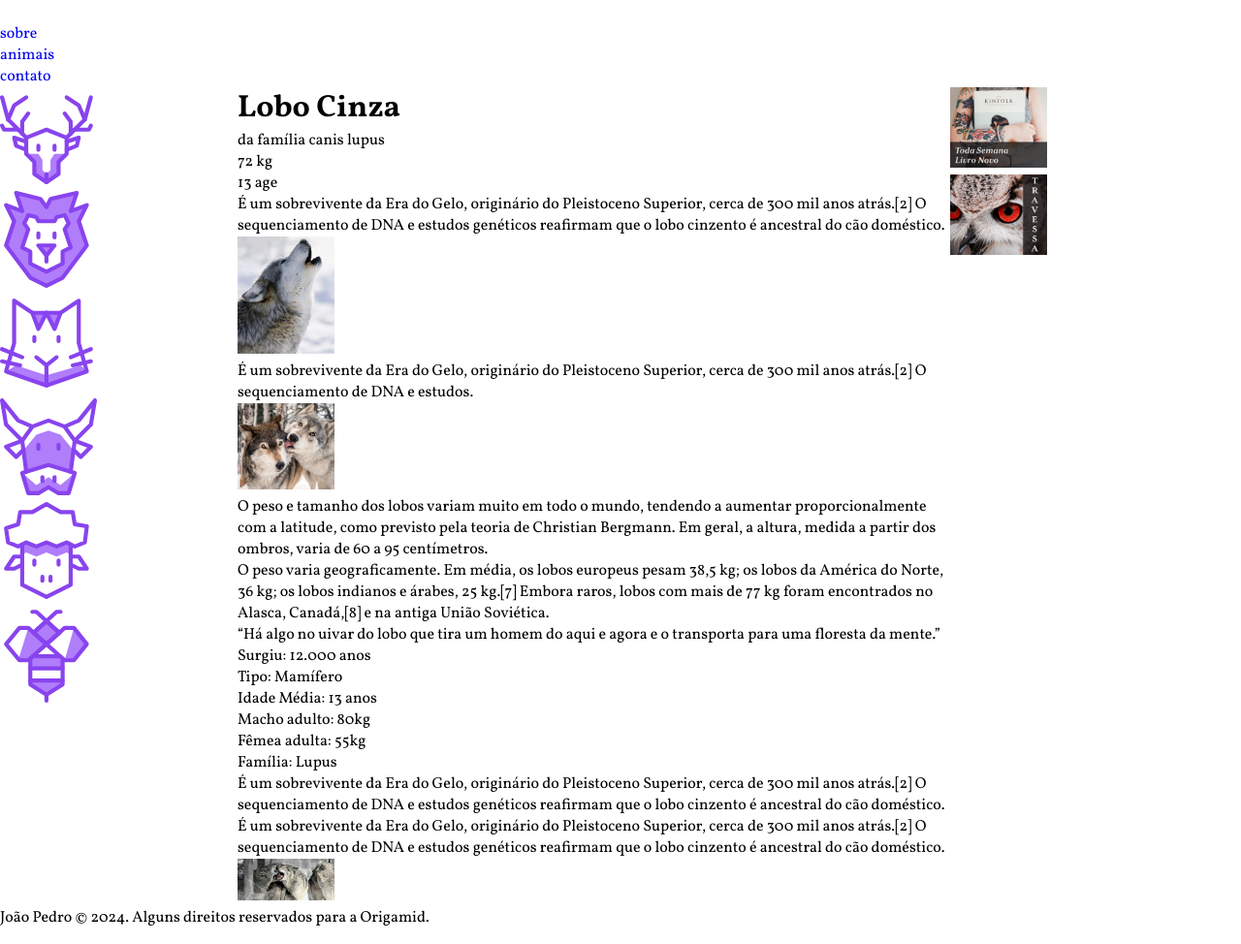
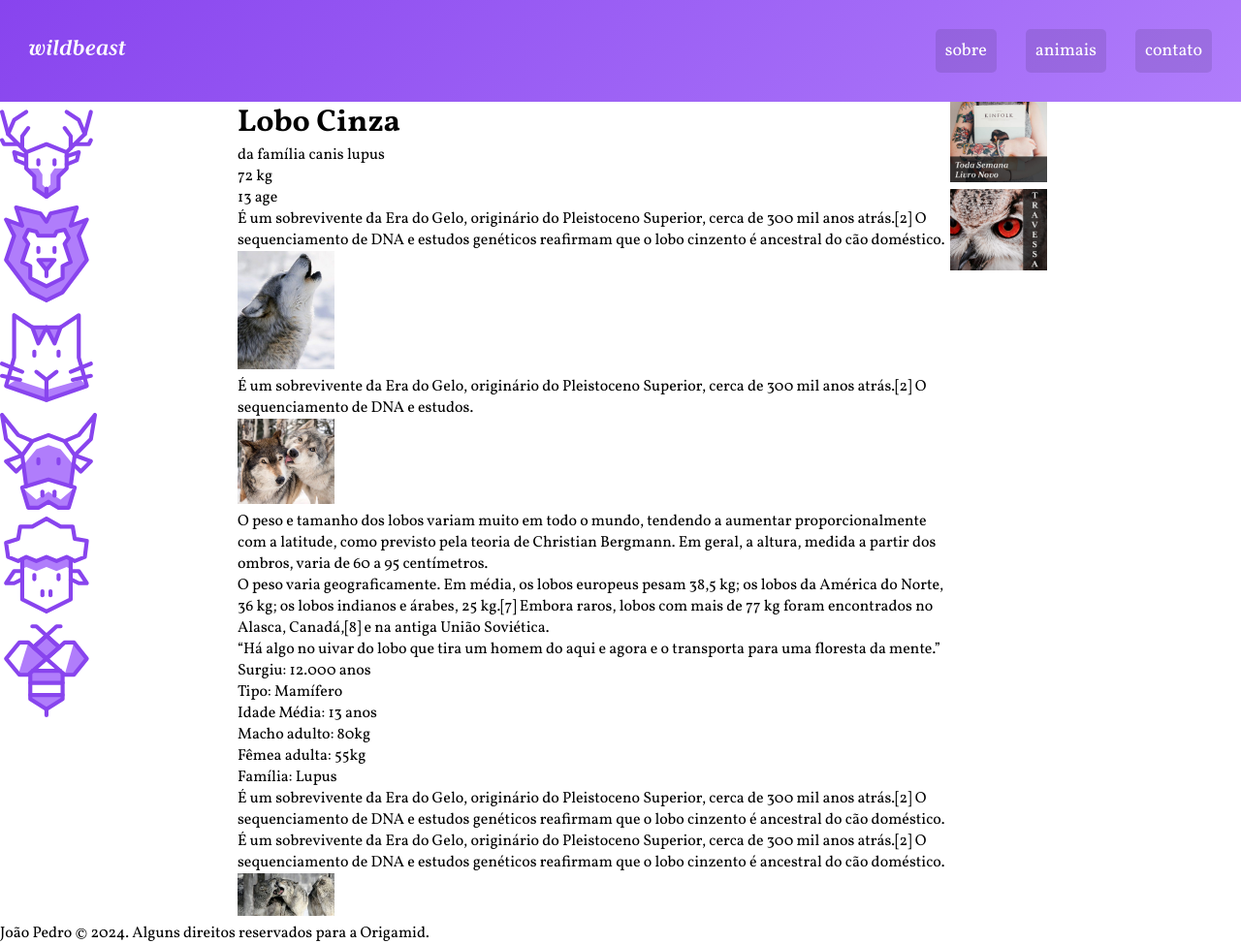
Before and after one commit to joao2206/Wildbeast, a plain HTML site: page index.html in a window 1280 px wide. Shown: the whole page at 97% size. Drawn offline with Linux system fonts and the light colour scheme.

Commit message:
Estilização do Header

```diff
--- a/css/style.css
+++ b/css/style.css
@@ -51,3 +51,56 @@ img {
 .footer {
   grid-area: footer;
 }
+
+/*HEADER*/
+.header {
+  grid-area: header;
+  background: linear-gradient(135deg, #8844ee, #b07dfb);
+  padding: 30px;
+  display: grid;
+  grid-template-columns: 1fr auto;
+  align-items: center;
+}
+
+.logo {
+  max-width: 200px;
+}
+
+.header nav ul {
+  display: flex;
+  flex-wrap: wrap;
+}
+
+.header nav a {
+  display: block;
+  padding: 10px;
+  color: white;
+  font-size: 1.125em;
+  background: rgba(0, 0, 0, 0.1);
+  border-radius: 5px;
+  transition: 0.1s;
+}
+
+.header nav a:hover {
+  background: rgba(0, 0, 0, 0.5);
+}
+
+.header li + li {
+  margin-left: 30px;
+}
+
+.sidenav {
+  grid-area: sidenav;
+}
+
+.content {
+  grid-area: content;
+}
+
+.anuncios {
+  grid-area: anuncios;
+}
+
+.footer {
+  grid-area: footer;
+}
```
